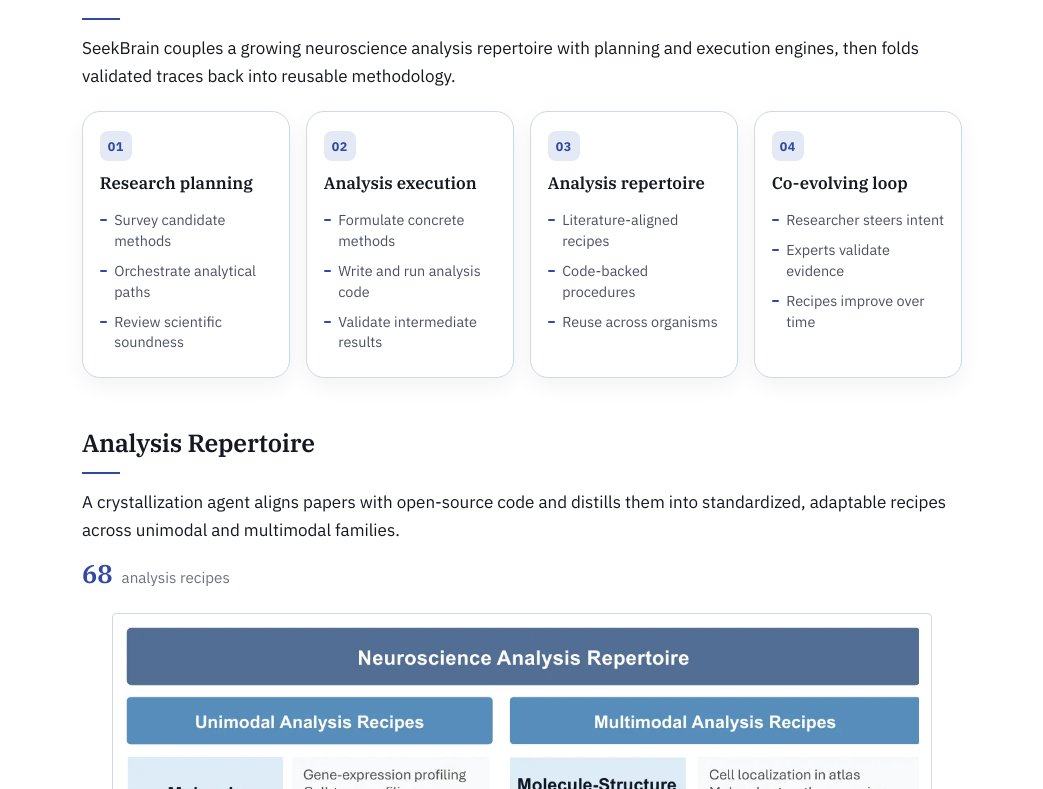
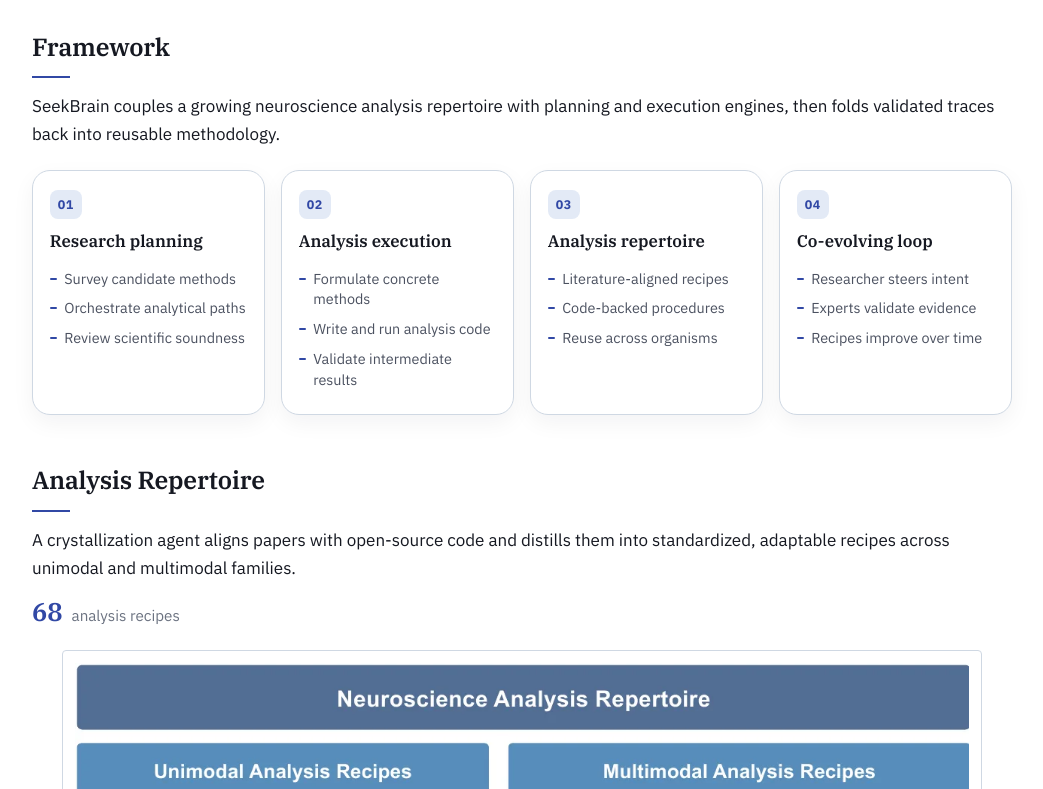
Before and after one commit to AI4NeuroLab/SeekBrain-page, a React (Vite) app: page / in a window 1280 px wide. Shown: the part 1351-2140 px from the top of the page, without its empty margins (118-1161 px from the left). Built offline with nearby package versions, Linux system fonts and the light colour scheme.

Commit message:
Increase layout width and case study card sizes

```diff
--- a/src/App.tsx
+++ b/src/App.tsx
@@ -34,8 +34,8 @@ const citation = `@article{seekbrain2026,
 const cases = [
   {
     id: "zebrafish",
-    label: "Researcher-led",
-    title: "From tail kinematics to a shared neural manifold",
+    label: "Zebrafish Behavior and Brain-Wide Dynamics",
+    title: "Zebrafish Behavior and Brain-Wide Dynamics",
     body: "SeekBrain connected free-moving behavior, whole-brain calcium activity, and anatomy. It clustered 1,546 swimming bouts, compressed 64k+ neural ROIs into region-aware supervoxels, and uncovered a cross-animal latent geometry of behavior.",
     facts: [
       ["94.9%", "3NN decoding accuracy"],
@@ -48,8 +48,8 @@ const cases = [
   },
   {
     id: "mouse",
-    label: "Agent-led",
-    title: "A shared decoding-strength axis across the brain",
+    label: "Mouse Decision-Making",
+    title: "Mouse Decision-Making",
     body: "On the IBL decision-making dataset, SeekBrain proposed a region-level hypothesis, tested it across five decoder maps, and separated shared movement-linked geometry from task-specific residual anatomy.",
     facts: [
       ["63.2%", "variance explained by PC1"],
@@ -350,7 +350,6 @@ export default function App() {
             <h3>
               {activeIndex + 1}. {activeStudy.title}
             </h3>
-            <p className="case-label">{activeStudy.label}</p>
             <p>{activeStudy.body}</p>
             <ul className="facts">
               {activeStudy.facts.map(([value, label]) => (
--- a/src/styles.css
+++ b/src/styles.css
@@ -7,9 +7,9 @@
   --card: #ffffff;
   --accent: #3148a5;
   --accent-soft: #e3eaf6;
-  --max: 1080px;
-  --figure-max: 820px;
-  --text-max: 880px;
+  --max: 1180px;
+  --figure-max: 920px;
+  --text-max: 980px;
   --ease: cubic-bezier(0.2, 0.8, 0.2, 1);
 }
 
@@ -377,7 +377,7 @@ section > p:last-child {
   display: flex;
   justify-content: center;
   margin: 0;
-  min-height: 13rem;
+  min-height: 15rem;
   overflow-x: auto;
   padding: 0.75rem 0.85rem;
 }
@@ -385,7 +385,7 @@ section > p:last-child {
 .arena-carousel-frame img {
   animation: arena-fade 0.28s ease;
   display: block;
-  height: 12rem;
+  height: 14rem;
   max-width: none;
   object-fit: contain;
   width: auto;
@@ -818,12 +818,12 @@ footer p {
   }
 
   .arena-carousel-frame {
-    min-height: 11rem;
+    min-height: 12.5rem;
     padding: 0.55rem 0.45rem;
   }
 
   .arena-carousel-frame img {
-    height: 10rem;
+    height: 11.5rem;
   }
 
   .case-tabs {
```
